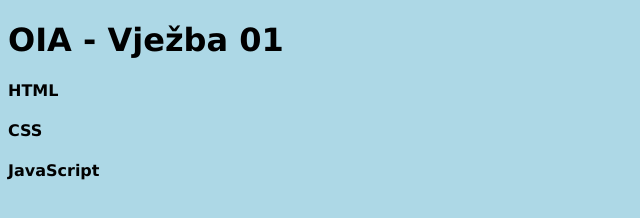
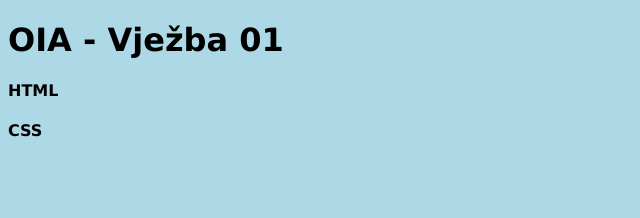
Before and after one commit to rantunovi/OIA_v01, a plain HTML site: page index.html in a window 1280 px wide. Shown: the whole page, without its empty margins (0-640 px from the left). Drawn offline with Linux system fonts and the light colour scheme.

Commit message:
Uklonjen jedan h4 naslov iz index.html

```diff
--- a/index.html
+++ b/index.html
@@ -12,6 +12,5 @@
     <h1>OIA - Vježba 01</h1>
     <h4>HTML</h4>
     <h4>CSS</h4>
-    <h4>JavaScript</h4>
 </body>
 </html>
```
